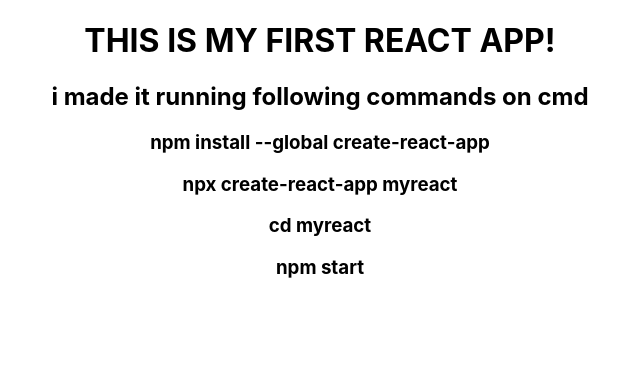
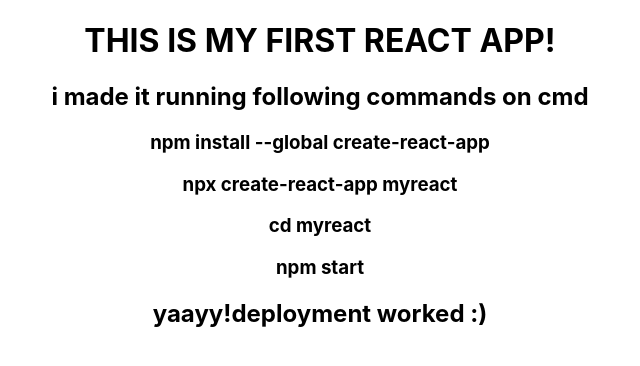
Before and after one commit to sereensaud/myreact, a React (Create React App) app: page / in a window 1280 px wide. Shown: the top 366 px of the page, without its empty margins (320-960 px from the left). Built offline with nearby package versions, Linux system fonts and the light colour scheme.

Commit message:
Update App.js

```diff
--- a/src/App.js
+++ b/src/App.js
@@ -13,6 +13,7 @@
       <h3>npx create-react-app myreact</h3>
       <h3>cd myreact</h3>
       <h3>npm start</h3>
+      <h2>yaayy!deployment worked :)</h2>
     </div>
   );
 }
```
